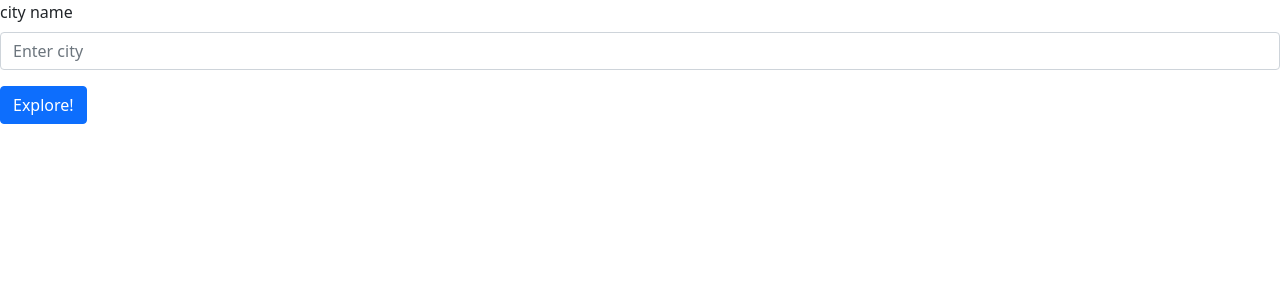
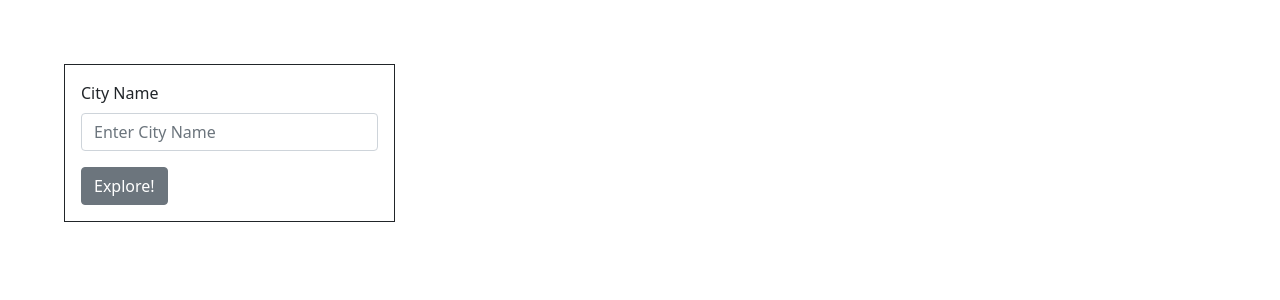
Before and after one commit to Mkhzoumi/city-explorer, a React (Create React App) app: page / in a window 1280 px wide. Shown: the top 300 px of the page. Built offline with nearby package versions, Linux system fonts and the light colour scheme.

Commit message:
last style

```diff
--- a/src/App.js
+++ b/src/App.js
@@ -29,8 +29,10 @@ class App extends react.Component {
   submit = async (e) => {
     e.preventDefault();
 
+    this.temp='';
     try {
       let userData = await axios.get(`https://us1.locationiq.com/v1/search.php?key=pk.e30a9dbbf203ed5e49c8e75e86f0ea56&q=${this.state.userInput}&format=json`);
+      this.temp=this.state.userInput;
       this.setState({
         cityData: userData.data,
         status: true
@@ -55,39 +57,52 @@ this.setState({
   render() {
     return (
       <>
-        <Form onSubmit={this.submit}>
+      <div class='cont' style={{display: 'grid', 'grid-template-columns': '1fr 2fr','grid-gap': '10em',padding: '5%'}}>
+        <div class='form'>
+        <Form onSubmit={this.submit} style={{border:'1px solid', padding:'1em'}}>
           <Form.Group className="mb-3" controlId="formBasicEmail">
-            <Form.Label>city name</Form.Label>
-            <Form.Control type="text" placeholder="Enter city" onChange={this.change} />
+            <Form.Label>City Name</Form.Label>
+            <Form.Control type="text" placeholder="Enter City Name" onChange={this.change} />
           </Form.Group>
-          <Button variant="primary" type="submit" >
+          <Button variant="secondary" type="submit"  >
             Explore!
           </Button>
         </Form>
+        </div>
+
+        <div class='table'>
+
+
 
         {this.state.status &&
           <div>
             <Table striped bordered hover>
               <thead>
                 <tr>
-                  <th>city name</th>
-                  <th>lat</th>
-                  <th>lon</th>
+                  <th>City Name</th>
+                  <th>Latitude</th>
+                  <th>Longtitude</th>
                 </tr>
               </thead>
               <tbody>
 
                 <tr>
-                  <td>{this.state.userInput}</td>
+                  <td>{this.temp}</td>
                   <td>{this.state.cityData[0].lat}</td>
                   <td>{this.state.cityData[0].lon}</td>
                 </tr>
               </tbody>
             </Table>
-            <Image src={`https://maps.locationiq.com/v3/staticmap?key=pk.e30a9dbbf203ed5e49c8e75e86f0ea56&center=${this.state.cityData[0].lat},${this.state.cityData[0].lon}&zoom=1-18`} rounded fluid style={{ 'margin-left': '30%' }} />
+            <Image src={`https://maps.locationiq.com/v3/staticmap?key=pk.e30a9dbbf203ed5e49c8e75e86f0ea56&center=${this.state.cityData[0].lat},${this.state.cityData[0].lon}&zoom=1-18`} roundedCircle fluid  style={{'margin-left':'10%'}}/>
+
           </div>
-        }
+          }
+</div>
 
+
+
+
+        </div>
 
         <Modal show={this.state.show} onHide={this.handleClose}>
           <Modal.Header>
@@ -100,6 +115,7 @@ this.setState({
             </Button>
           </Modal.Footer>
         </Modal>
+
       </>
     )
   }
```
